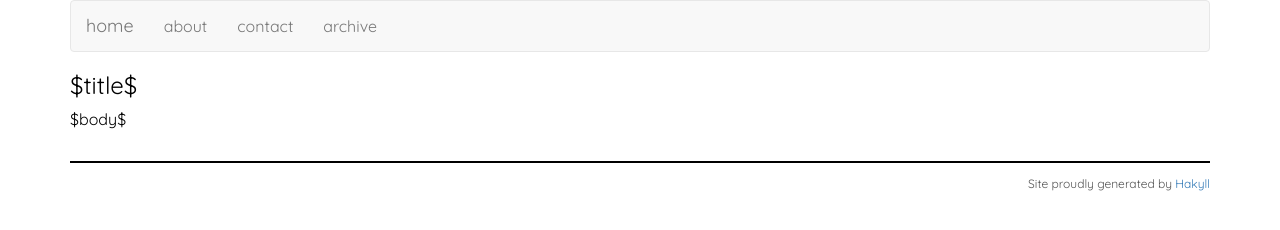
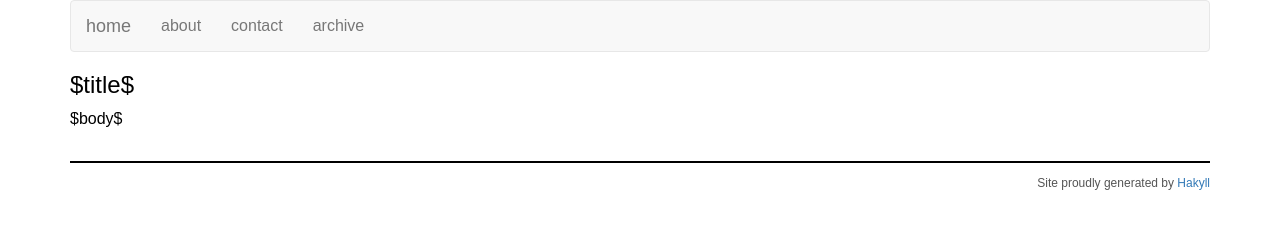
Before and after one commit to ankitku/blog_source, a plain HTML site: page templates/default.html in a window 1280 px wide. Drawn offline with nearby package versions, Linux system fonts and the light colour scheme; files that its build step writes are made by us from their sources; files whose address does not match are found by name.

```diff
--- a/templates/default.html
+++ b/templates/default.html
@@ -8,9 +8,9 @@
         <meta name="viewport" content="width=device-width, initial-scale=1">
     <!-- The above 3 meta tags *must* come first in the head; any other head content must come *after* these tags -->
     <!-- Bootstrap -->
-    <link href="css/bootstrap.min.css" rel="stylesheet">
-    <link href="css/default.css" rel="stylesheet" type="text/css"/>
-    <link href='http://fonts.googleapis.com/css?family=Quicksand' rel='stylesheet' type='text/css'>
+    <link href="/css/bootstrap.min.css" rel="stylesheet">
+    <link href="/css/default.css" rel="stylesheet" type="text/css"/>
+    <link href='http://fonts.googleapis.com/css?family=Ubuntu' rel='stylesheet' type='text/css'>
     <style type="text/css">
       body {
             font-family: 'Quicksand', sans-serif;
```
Also changed, not shown: templates/post.html (+1 -0 lines), 2 other files.
